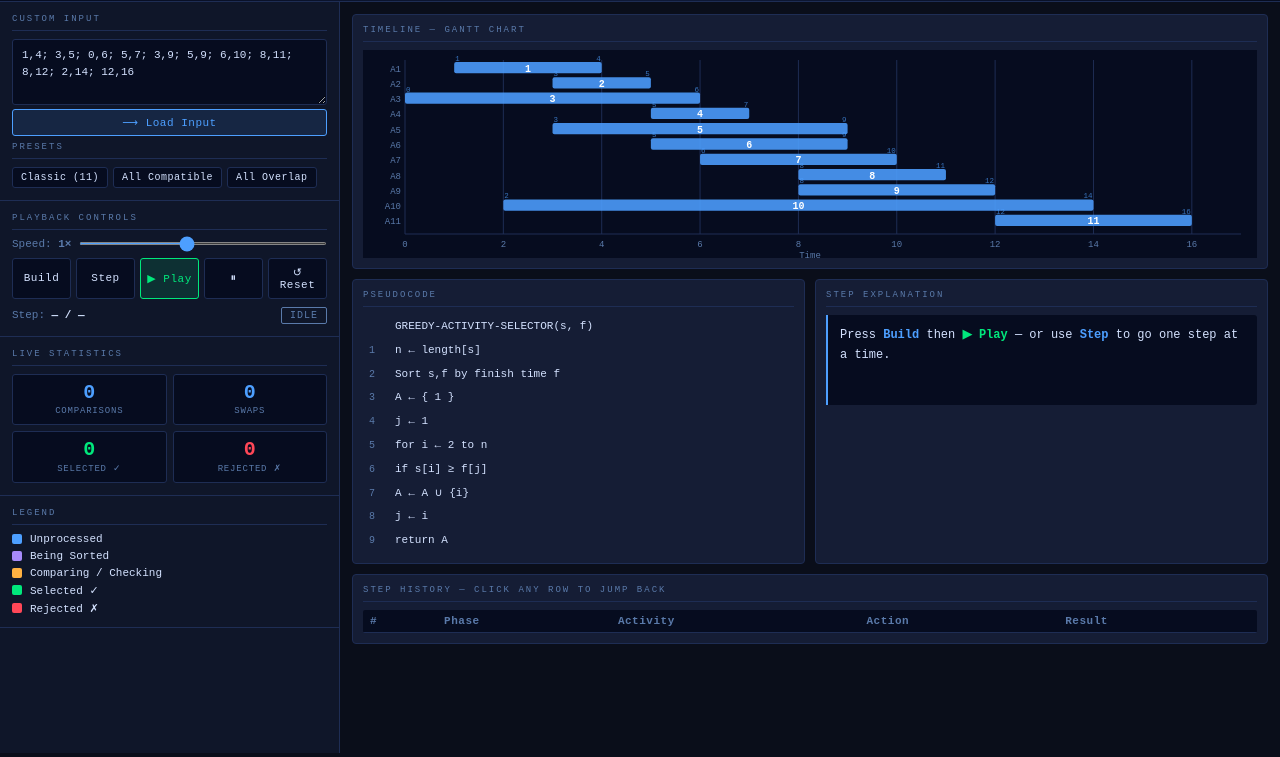
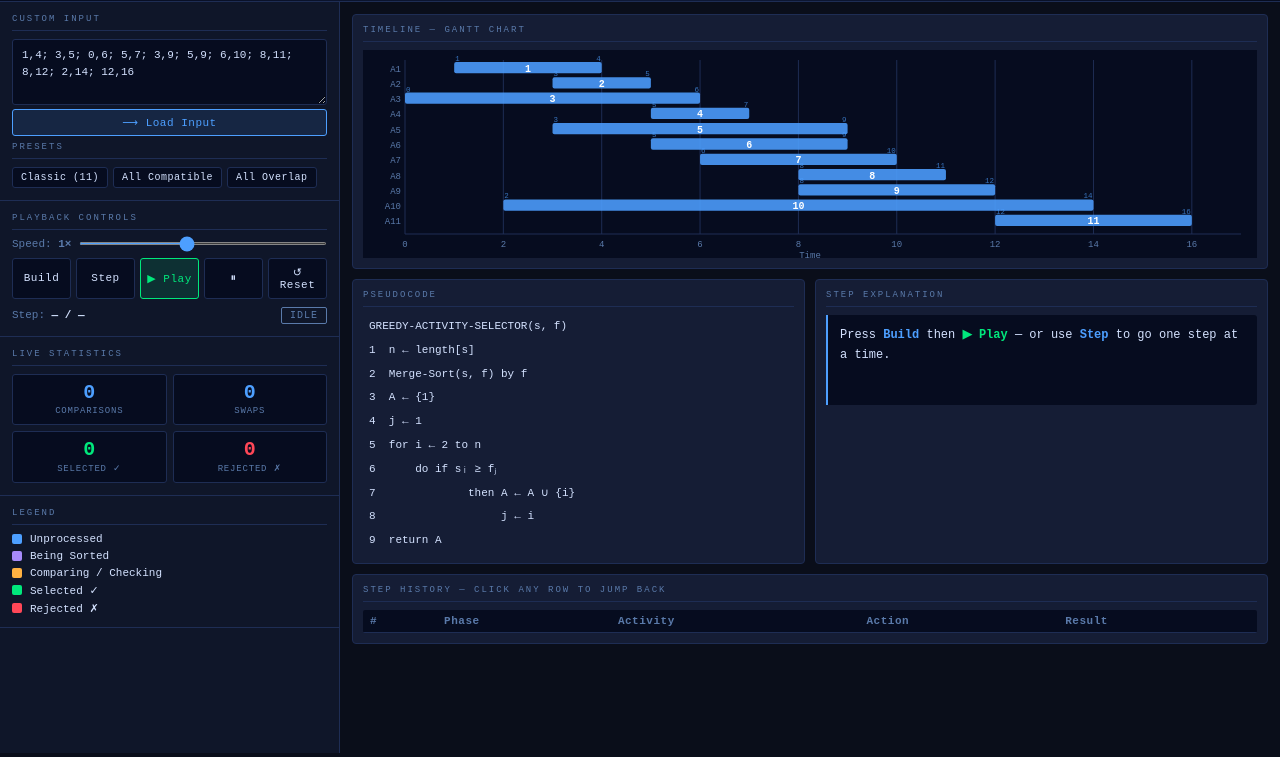
Before and after one commit to altnnatra/activity-selection-visualizer, a plain HTML site: page index.html in a window 1280 px wide. Shown: the part 43-800 px from the top of the page. Drawn offline with Linux system fonts and the light colour scheme.

Commit message:
Change CSS for pseudocode

```diff
--- a/index.html
+++ b/index.html
@@ -113,7 +113,7 @@ input[type=range]{flex:1;accent-color:var(--blue);height:3px}
   box-shadow:inset 0 0 20px rgba(77,159,255,.05);
 }
 .ps-n{color:var(--muted);min-width:18px;margin-right:8px;font-size:10px;padding-top:1px;user-select:none}
-.ps-code{color:var(--text);flex:1}
+.ps-code{color:var(--text);flex:1;white-space:pre}
 .ps-tip{
   display:none;position:absolute;left:100%;top:0;
   background:#060c1f;border:1px solid var(--border);border-radius:4px;
@@ -433,16 +433,16 @@ const PRESETS = [
 ];
 const SPEEDS = [0.25,0.5,0.75,1,1.5,2,3,4];
 const PSLINES = [
-  {c:'GREEDY-ACTIVITY-SELECTOR(s, f)', t:'Function signature: takes start array s and finish array f'},
-  {c:'  n ← length[s]', t:'Step 1: Count total activities'},
-  {c:'  Sort s,f by finish time f', t:'KEY STEP: Sort by finish time. This is why we get O(n log n). Greedy only works on sorted input!'},
-  {c:'  A ← { 1 }', t:'Initialize: select activity 1 — it finishes earliest after sort'},
-  {c:'  j ← 1', t:'j = index of last selected activity (tracks where we are)'},
-  {c:'  for i ← 2 to n', t:'Examine every remaining activity in order of finish time'},
-  {c:'      if s[i] ≥ f[j]', t:'GREEDY CHECK: does activity i start after the last selected one ends?'},
-  {c:'          A ← A ∪ {i}', t:'Compatible! Add activity i to our selection set A'},
-  {c:'          j ← i', t:'Update j: activity i is now the last selected'},
-  {c:'  return A', t:'Return the set of all selected activities'}
+  {c:'GREEDY-ACTIVITY-SELECTOR(s, f)',   t:'Function signature: takes start array s and finish array f'},
+  {c:'1  n \u2190 length[s]',            t:'Count total number of activities'},
+  {c:'2  Merge-Sort(s, f) by f',         t:'KEY STEP: sort by finish time — O(n log n). Greedy fails on unsorted input!'},
+  {c:'3  A \u2190 {1}',                  t:'Select activity 1 first — after sorting it has the earliest finish time'},
+  {c:'4  j \u2190 1',                    t:'j = index of last selected activity. Tracks compatibility for the next check'},
+  {c:'5  for i \u2190 2 to n',           t:'Scan every remaining activity in finish-time order'},
+  {c:'6      do if s\u1D62 \u2265 f\u2C7C', t:'GREEDY CHECK: does activity i start after activity j ends? If yes, they are compatible'},
+  {c:'7              then A \u2190 A \u222A {i}', t:'Compatible! Add activity i to result set A'},
+  {c:'8                   j \u2190 i',   t:'i is now the last selected activity — update j'},
+  {c:'9  return A',                       t:'Return A: the maximum set of compatible activities'}
 ];
 
 // ════════════════════════════════════════
@@ -485,7 +485,6 @@ function loadCustom() {
 function initPS() {
   document.getElementById('pseudocode').innerHTML = PSLINES.map((l,i)=>`
     <div class="ps-line" id="pl${i}">
-      <span class="ps-n">${i===0?'':i}</span>
       <span class="ps-code">${esc(l.c)}</span>
       <div class="ps-tip">${esc(l.t)}</div>
     </div>`).join('');
```
